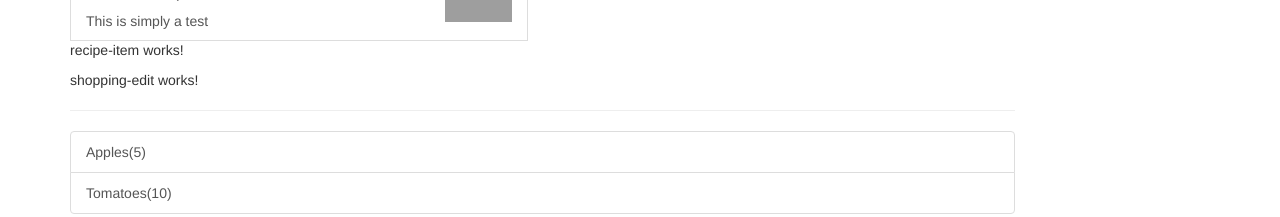
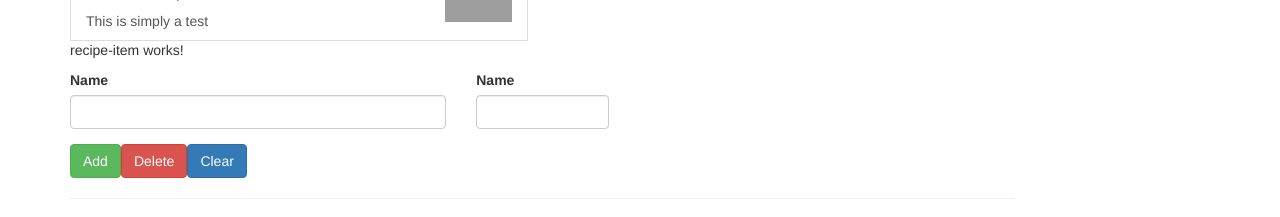
Before and after one commit to brandonwz815/ng9-complete-guide, an Angular app: page / in a window 1280 px wide. Shown: the part 265-482 px from the top of the page. Built offline with nearby package versions, Linux system fonts and the light colour scheme; grey boxes are pictures that could not be loaded.

Commit message:
58. Adding a Shopping List Edit Section

```diff
--- a/src/app/shopping-list/shopping-edit/shopping-edit.component.html
+++ b/src/app/shopping-list/shopping-edit/shopping-edit.component.html
@@ -1 +1,23 @@
-<p>shopping-edit works!</p>
+<div class="row">
+    <div class="col-xs-12">
+        <form>
+            <div class="row">
+                <div class="col-sm-5 form-group">
+                    <label for="name">Name</label>
+                    <input type="text" id="name" class="form-control">
+                </div>
+                <div class="col-sm-2 form-group">
+                    <label for="amount">Name</label>
+                    <input type="text" id="amount" class="form-control">
+                </div>
+            </div>
+            <div class="row">
+                <div class="col-xs-12">
+                    <button class="btn btn-success" type="submit">Add</button>
+                    <button class="btn btn-danger" type="submit">Delete</button>
+                    <button class="btn btn-primary" type="submit">Clear</button>
+                </div>
+            </div>
+        </form>
+    </div>
+</div>
```
